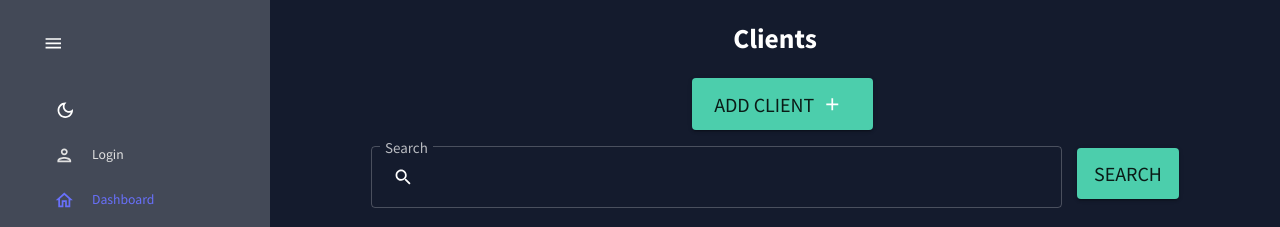
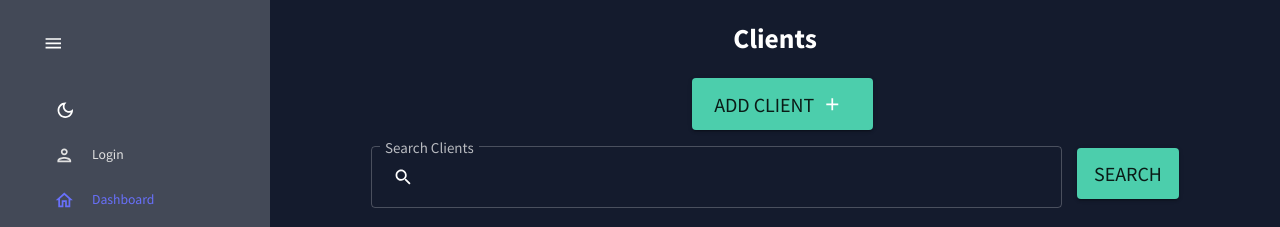
Before and after one commit to BaseBenjamin13/dashboard_client, a React (Create React App) app: page /clients in a window 1280 px wide. Shown: the top 227 px of the page. Built offline with nearby package versions, Linux system fonts and the light colour scheme.

Commit message:
making TableSearch reusable with changing label, used now in InvoicesPage

```diff
--- a/src/components/clients/ClientsSearch.js
+++ b/src/components/TableSearch.js
@@ -3,7 +3,7 @@ import React from 'react';
 import { TextField, Button, IconButton, InputAdornment} from "@mui/material";
 import SearchIcon from '@mui/icons-material/Search';
 
-function ClientsSearch() {
+function ClientsSearch({ label }) {
     return (
         <div>
             <form className='search-form'>
@@ -25,7 +25,7 @@ function ClientsSearch() {
                     fullWidth
                     margin="normal"
                     id="search"
-                    label="Search"
+                    label={label}
                     variant="outlined"
                     color="secondary"
                     // onChange={(e) => handleFormChange(searchForm, setSearchForm, e)}
--- a/src/pages/ClientsPage.js
+++ b/src/pages/ClientsPage.js
@@ -7,7 +7,7 @@ import toast, { Toaster } from 'react-hot-toast';
 
 import { UserContext } from '../contexts/UserContext';
 import ClientsTable from '../components/clients/ClientsTable';
-import ClientsSearch from '../components/clients/ClientsSearch';
+import TableSearch from '../components/TableSearch';
 import AddClientForm from '../components/clients/AddClientForm';
 
 import { useLocation } from 'react-router-dom';
@@ -83,7 +83,7 @@ function ClientsPage() {
                 />
             }
 
-            <ClientsSearch />
+            <TableSearch label="Search Clients" />
 
             {clients ?
                 <ClientsTable clients={clients} />
--- a/src/pages/InvoicesPage.js
+++ b/src/pages/InvoicesPage.js
@@ -4,6 +4,7 @@ import axios from 'axios';
 import { UserContext } from '../contexts/UserContext';
 
 import InvoicesTable from '../components/invoices/InvoicesTable';
+import TableSearch from '../components/TableSearch';
 
 function InvoicesPage() {
 
@@ -27,6 +28,9 @@ function InvoicesPage() {
 
     return (
         <div>
+
+            <TableSearch label="Search Invoices" />
+
             {invoices ?
                 <InvoicesTable invoices={invoices} />
                 : <h1>You haven't added any invoices yet.</h1>
```
